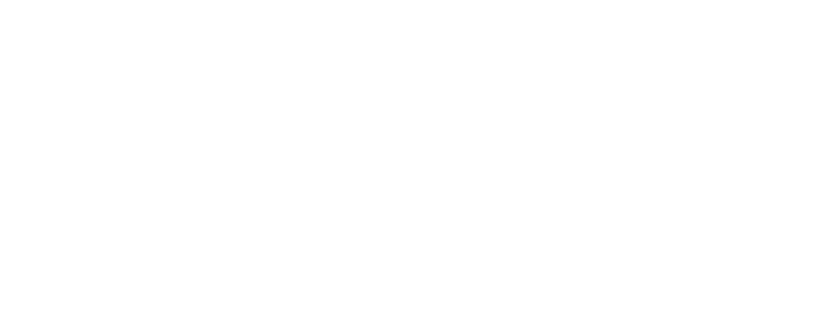
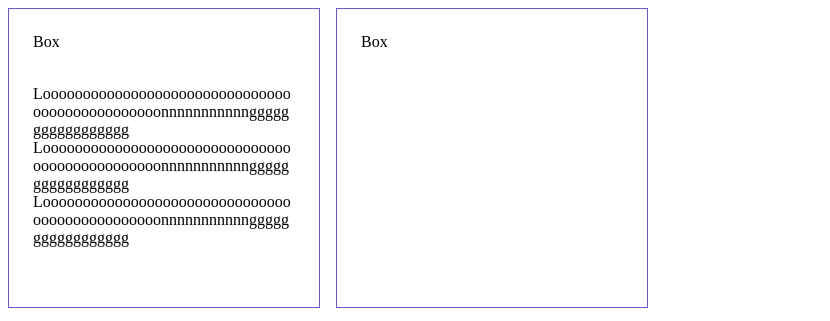
Before and after one commit to wibjorn/frontend-starter-with-parcel-bundler, a website with bundled scripts: page index.html in a window 1280 px wide. Shown: the top 321 px of the page, without its empty margins (0-830 px from the left). Built offline with nearby package versions, Linux system fonts and the light colour scheme.

Commit message:
basic fixed grid

```diff
--- a/index.html
+++ b/index.html
@@ -6,11 +6,6 @@
     <meta http-equiv="X-UA-Compatible" content="ie=edge">
     <link rel="stylesheet" href="./src/scss/index.scss">
     <title>Document</title>
-    <main class="container">
-        <div class="hello-world">
-            <h1 class="">Hello, world!</h1>
-        </div>
-    </main>
     <script src="./src/ts/index.ts"></script>
 </head>
 <body>
--- a/src/scss/index.scss
+++ b/src/scss/index.scss
@@ -1,9 +1,26 @@
+html {
+    box-sizing: border-box;
+    max-width: 100vw;
+
+    *,
+    *:before,
+    *:after {
+        box-sizing: inherit;
+    }
+}
+
+main {
+    width: 100%;
+}
+
 .container {
     width: 100vw;
     height: 100vh;
     display: flex;
     align-items: center;
     justify-content: center;
+    margin: 0;
+    padding: 0;
 }
 
 .hello-world {
@@ -16,11 +33,17 @@
     }
 }
 
+main {
+    width: 50vw;
+}
+
 .grid {
     display: grid;
-    grid-template-columns: repeat(auto-fit, minmax(250px, 1fr));
-    grid-auto-rows: 2fr;
+    grid-template-columns: repeat(auto-fill, minmax(225px, 1fr));
+    grid-template-rows: repeat(auto-fit, minmax(300px, 1fr));
+    grid-auto-rows: 1fr;
     grid-gap: 16px;
+
 }
 
 .grid-item {
@@ -29,11 +52,14 @@
 	white-space: pre-wrap;
     word-break: break-word;
     display: flex;
-    flex-direction: columns;
+    flex-direction: column;
+
+    &.has-small-gap {
+        column-gap: 16px;
+    }
 
     > * {
-        flex-grow: 1;
-        height: 280px;
+        flex: 1 1 100%;
     }
 }
 
```
